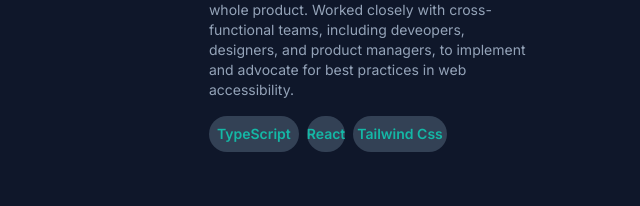
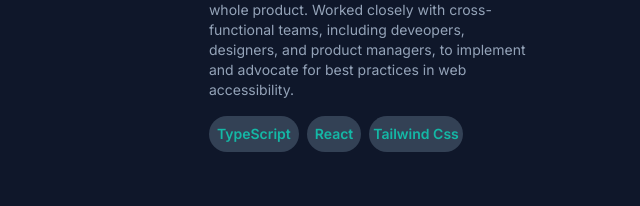
Before and after one commit to prospermarshalls/my-portfolio, a website: page index.html in a window 1280 px wide. Shown: the part 924-1130 px from the top of the page, without its empty margins (640-1280 px from the left). Drawn offline with Linux system fonts and the light colour scheme.

Commit message:
Update index.html

```diff
--- a/index.html
+++ b/index.html
@@ -221,7 +221,7 @@
                   TypeScript
                 </button>
                 <button
-                  class="text-teal-500 bg-slate-700 rounded-full p-3 font-semibold text-xs md:text-sm"
+                  class="text-teal-500 bg-slate-700 rounded-full p-2 font-semibold text-xs md:text-sm"
                 >
                   React
                 </button>
```
